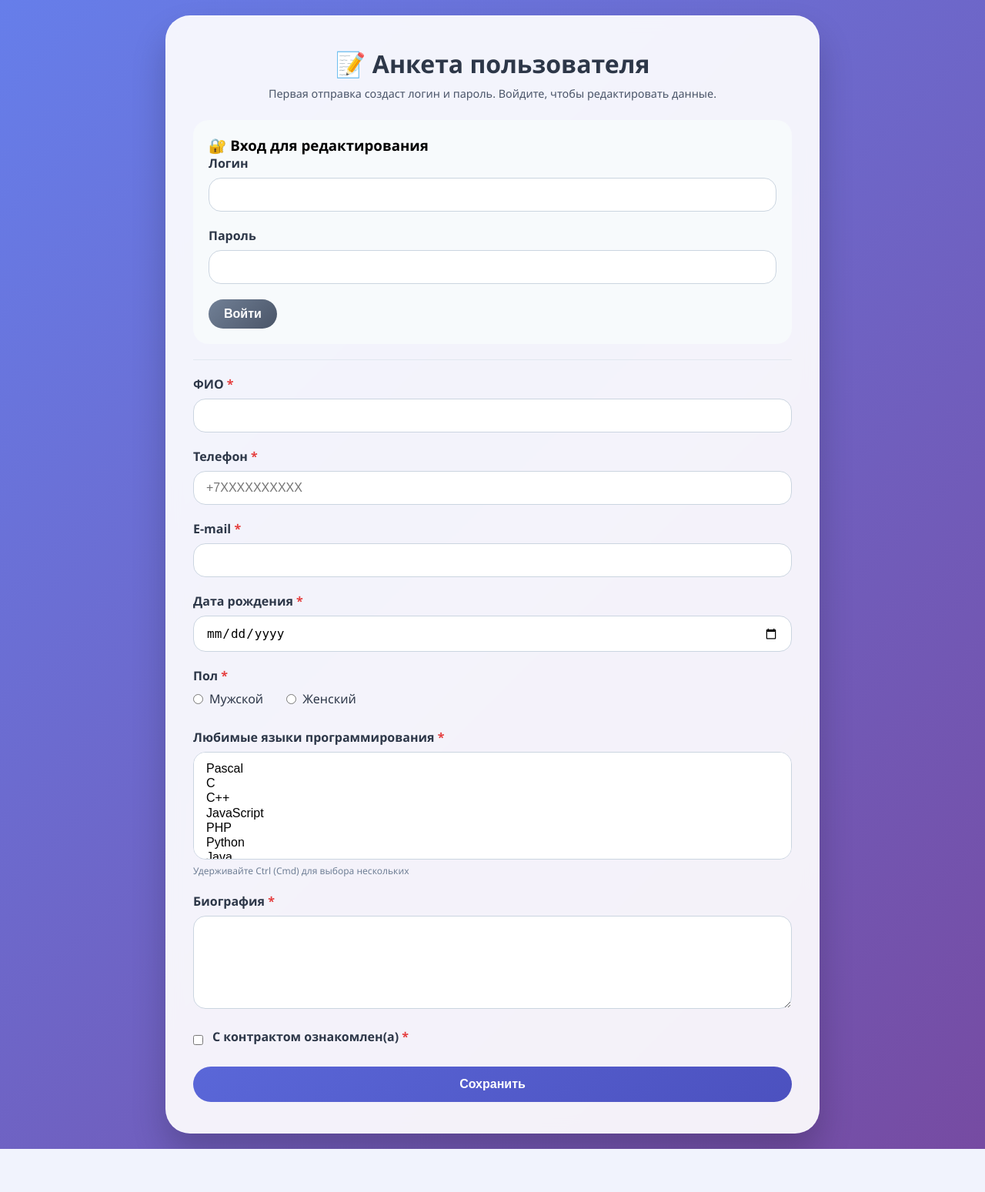
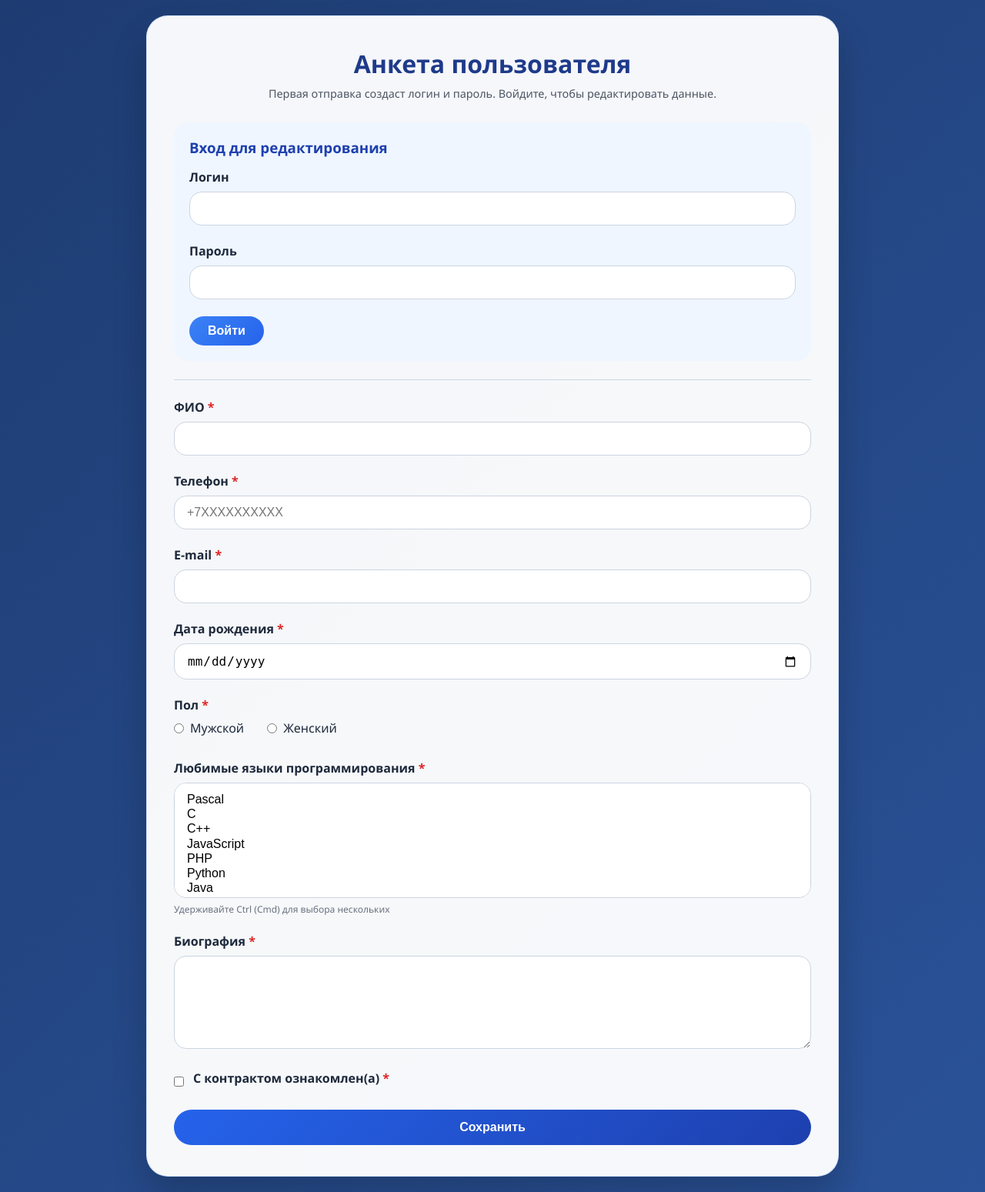
Before and after one commit to kalmx-gpu/task5, a PHP site: page / in a window 1280 px wide. Shown: the whole page at 77% size. Before the commit the page ends 1493 px from the top, so only its background shows below. Run offline with PHP 8.4, Linux system fonts and the light colour scheme.

Commit message:
new commit2

```diff
--- a/form.php
+++ b/form.php
@@ -9,7 +9,7 @@
 <body>
 <div class="glass-container">
     <div class="form-card">
-        <h1>📝 Анкета пользователя</h1>
+        <h1>Анкета пользователя</h1>
         <p class="subtitle">Первая отправка создаст логин и пароль. Войдите, чтобы редактировать данные.</p>
 
         <?php if (!empty($messages)): ?>
@@ -20,7 +20,7 @@
 
         <?php if (!$isAuthenticated): ?>
             <div class="auth-panel">
-                <h3>🔐 Вход для редактирования</h3>
+                <h3>Вход для редактирования</h3>
                 <form action="" method="post">
                     <input type="hidden" name="action" value="login">
                     <div class="form-group">
@@ -37,7 +37,7 @@
             <div class="divider"></div>
         <?php else: ?>
             <div class="auth-panel success">
-                <p>✅ Вы авторизованы как <strong><?= htmlspecialchars($authLogin) ?></strong>
+                <p>Вы авторизованы как <strong><?= htmlspecialchars($authLogin) ?></strong>
                 <a href="#" onclick="document.getElementById('logout-form').submit(); return false;">(Выйти)</a></p>
                 <form id="logout-form" action="" method="post" style="display:none;">
                     <input type="hidden" name="action" value="logout">
--- a/style.css
+++ b/style.css
@@ -6,7 +6,7 @@
 
 body {
     font-family: 'Segoe UI', Tahoma, Geneva, Verdana, sans-serif;
-    background: linear-gradient(135deg, #667eea 0%, #764ba2 100%);
+    background: linear-gradient(135deg, #1e3c72 0%, #2a5298 100%);
     min-height: 100vh;
     padding: 20px;
     display: flex;
@@ -16,95 +16,99 @@ body {
 
 .glass-container {
     width: 100%;
-    max-width: 850px;
+    max-width: 900px;
     margin: 0 auto;
 }
 
 .form-card {
-    background: rgba(255, 255, 255, 0.92);
-    backdrop-filter: blur(10px);
-    border-radius: 32px;
+    background: rgba(255, 255, 255, 0.96);
+    border-radius: 28px;
     padding: 40px 35px;
     box-shadow: 0 25px 45px rgba(0, 0, 0, 0.2);
-    border: 1px solid rgba(255, 255, 255, 0.3);
-    transition: all 0.3s ease;
+    border: 1px solid rgba(59, 130, 246, 0.2);
 }
 
 h1 {
     font-size: 2rem;
     margin-bottom: 8px;
-    color: #2d3748;
+    color: #1e3a8a;
     text-align: center;
+    font-weight: 600;
 }
 
 .subtitle {
     text-align: center;
-    color: #4a5568;
-    margin-bottom: 25px;
+    color: #4b5563;
+    margin-bottom: 28px;
     font-size: 0.9rem;
 }
 
 .messages {
-    margin-bottom: 20px;
+    margin-bottom: 24px;
 }
 
 .success-message, .error-message {
     padding: 12px 18px;
-    border-radius: 12px;
+    border-radius: 14px;
     margin-bottom: 12px;
     font-size: 0.9rem;
 }
 
 .success-message {
-    background: #c6f6d5;
-    color: #22543d;
-    border-left: 5px solid #38a169;
+    background: #dcfce7;
+    color: #166534;
+    border-left: 5px solid #22c55e;
 }
 
 .error-message {
-    background: #fed7d7;
-    color: #742a2a;
-    border-left: 5px solid #e53e3e;
+    background: #fee2e2;
+    color: #991b1b;
+    border-left: 5px solid #ef4444;
 }
 
 .auth-panel {
-    background: #f7fafc;
+    background: #eff6ff;
     padding: 20px;
     border-radius: 20px;
-    margin-bottom: 20px;
+    margin-bottom: 24px;
 }
 
 .auth-panel.success {
-    background: #e6fffa;
-    border: 1px solid #b2f5ea;
+    background: #e0f2fe;
+    border: 1px solid #bae6fd;
+}
+
+.auth-panel h3 {
+    margin-bottom: 15px;
+    color: #1e40af;
 }
 
 .divider {
     height: 1px;
-    background: #e2e8f0;
-    margin: 20px 0;
+    background: #cbd5e1;
+    margin: 24px 0;
 }
 
 .form-group {
-    margin-bottom: 20px;
+    margin-bottom: 22px;
 }
 
 label {
     display: block;
     margin-bottom: 8px;
     font-weight: 600;
-    color: #2d3748;
+    color: #1e293b;
 }
 
 .required:after {
     content: " *";
-    color: #e53e3e;
+    color: #dc2626;
 }
 
 input, select, textarea {
     width: 100%;
     padding: 12px 16px;
-    border: 1px solid #cbd5e0;
+    border: 1px solid #cbd5e1;
     border-radius: 16px;
     font-size: 1rem;
     background: white;
@@ -113,12 +117,12 @@ input, select, textarea {
 
 input:focus, select:focus, textarea:focus {
     outline: none;
-    border-color: #5a67d8;
-    box-shadow: 0 0 0 3px rgba(90, 103, 216, 0.2);
+    border-color: #3b82f6;
+    box-shadow: 0 0 0 3px rgba(59, 130, 246, 0.2);
 }
 
 select[multiple] {
-    min-height: 140px;
+    min-height: 150px;
 }
 
 .radio-group {
@@ -147,7 +151,7 @@ select[multiple] {
 }
 
 button, .btn-secondary {
-    background: linear-gradient(135deg, #5a67d8 0%, #4c51bf 100%);
+    background: linear-gradient(135deg, #2563eb 0%, #1e40af 100%);
     color: white;
     border: none;
     padding: 14px 28px;
@@ -160,32 +164,32 @@ button, .btn-secondary {
 }
 
 .btn-secondary {
-    background: linear-gradient(135deg, #718096 0%, #4a5568 100%);
+    background: linear-gradient(135deg, #3b82f6 0%, #2563eb 100%);
     width: auto;
-    padding: 10px 20px;
+    padding: 10px 24px;
 }
 
 button:hover, .btn-secondary:hover {
     transform: translateY(-2px);
-    box-shadow: 0 10px 20px rgba(0,0,0,0.2);
+    box-shadow: 0 10px 20px rgba(0, 0, 0, 0.15);
 }
 
 .field-error {
-    color: #e53e3e;
+    color: #dc2626;
     font-size: 0.8rem;
     margin-top: 6px;
     padding-left: 12px;
 }
 
 .error {
-    border-color: #e53e3e !important;
-    background-color: #fff5f5;
+    border-color: #dc2626 !important;
+    background-color: #fef2f2;
 }
 
 small {
     display: block;
     margin-top: 6px;
-    color: #718096;
+    color: #6b7280;
     font-size: 0.75rem;
 }
 
@@ -194,7 +198,7 @@ small {
         padding: 25px 20px;
     }
     h1 {
-        font-size: 1.5rem;
+        font-size: 1.6rem;
     }
     .radio-group {
         flex-direction: column;
```
Also changed, not shown: index.php (+33 -66 lines).
